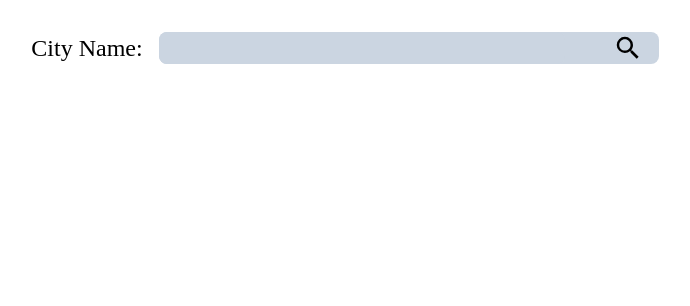
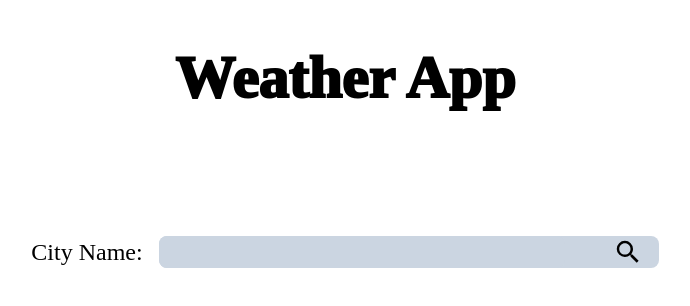
Before and after one commit to autom101/weather-app, a website built with webpack: page index.html in a window 1280 px wide. Shown: the whole page, without its empty margins (295-985 px from the left). Built offline with nearby package versions, Linux system fonts and the light colour scheme.

Commit message:
Add title, clean up some folders

```diff
--- a/src/css/styles.css
+++ b/src/css/styles.css
@@ -12,6 +12,14 @@ body {
   overflow: none;
 
   align-items: center;
+  gap: 6rem;
+}
+
+h1 {
+  margin-top: 3rem;
+  font-size: 60px;
+  font-weight: 1000;
+  text-align: center;
 }
 
 #search-form {
--- a/src/js/dom.js
+++ b/src/js/dom.js
@@ -98,7 +98,14 @@ const createSearch = () => {
   document.body.appendChild(searchForm);
 };
 
+const createHeader = () => {
+  const header = document.createElement("h1");
+  header.textContent = "Weather App";
+  document.body.appendChild(header);
+};
+
 const createDom = () => {
+  createHeader();
   createSearch();
   createWeatherDisplay();
 };
```
Also changed, not shown: dist/dom.main.js, dist/index.main.js.
